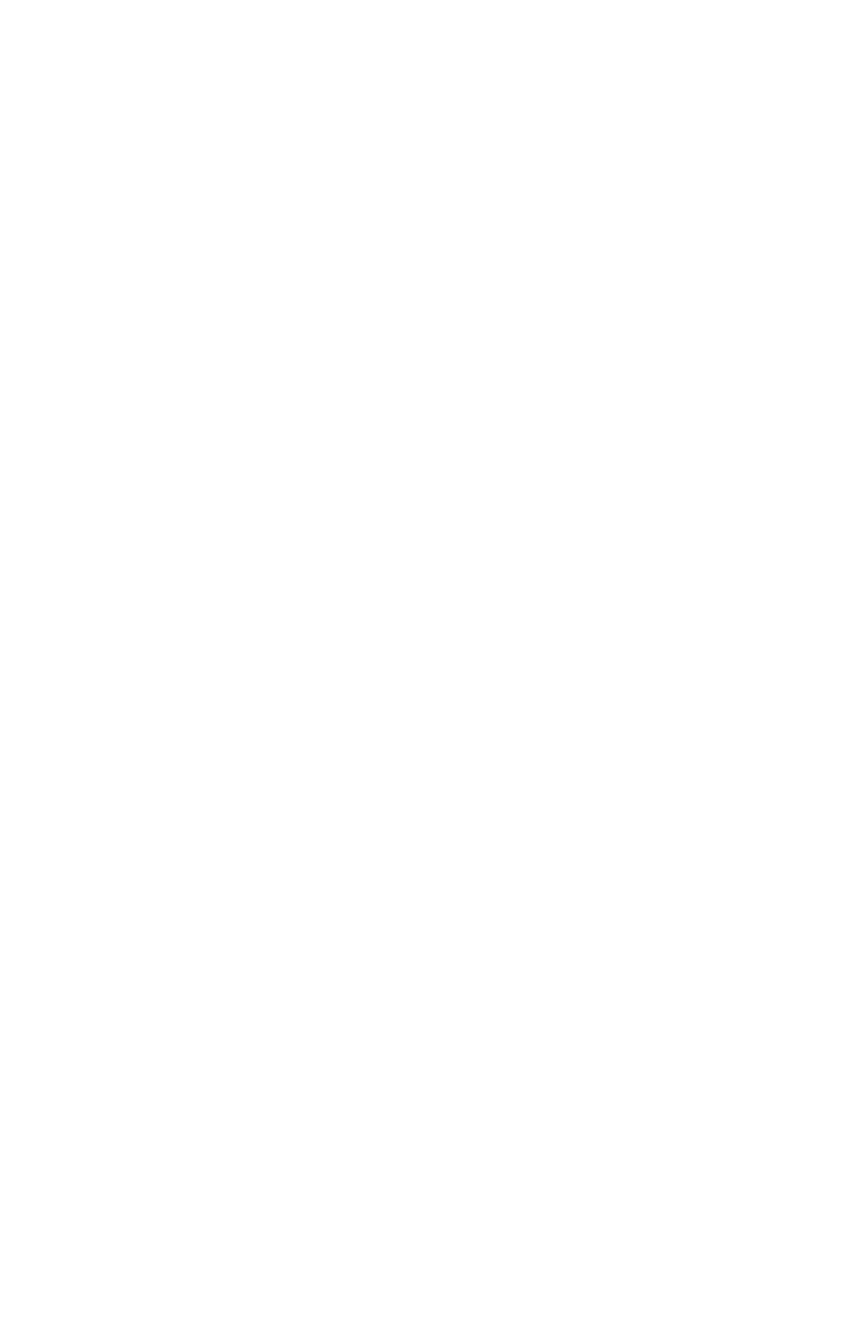
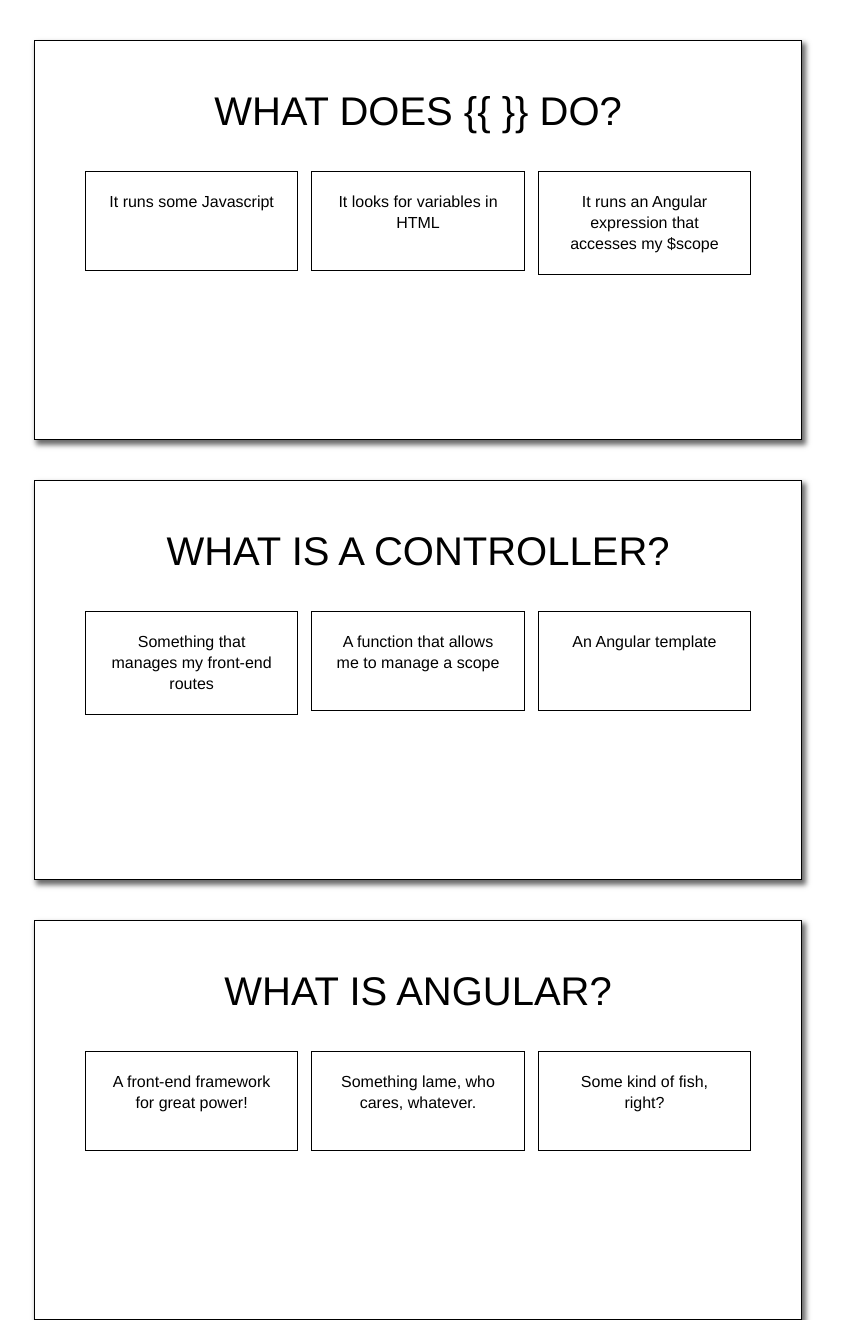
Before and after one commit to nirmohi0605/flashcards-day1, a website: page index.html in a window 1280 px wide. Shown: the whole page, without its empty margins (222-1063 px from the left). Before the commit the page ends 800 px from the top, so only its background shows below. Drawn offline with Linux system fonts and the light colour scheme.

Commit message:
done with the workshop

```diff
--- a/index.html
+++ b/index.html
@@ -1,11 +1,28 @@
 <!DOCTYPE html>
 <html>
+
 <head>
     <title>Flash Cards</title>
     <!-- We've provided some styles for you, aren't we nice? -->
     <link rel="stylesheet" type="text/css" href="reset.css" />
     <link rel="stylesheet" type="text/css" href="style.css" />
 </head>
+
 <body>
+    <div ng-app="FlashCards" ng-controller="MainController">
+        <div ng-repeat='flashcard in flashCards | orderBy: "question"' ng-controller="FlashCardController" class="flash-card">
+            <h1>{{ flashcard.question | uppercase }}</h1>
+            <ul class="flash-card-answers">
+                <li ng-click="answerQuestion(answer)" class="flash-card-answer" ng-repeat='answer in flashcard.answers'>{{ answer.text }}</li>
+            </ul>
+            <h2 class="answer-feedback" ng-show="answered" ng-class='{ correct: answeredCorrectly, incorrect:!answeredCorrectly}'>
+       			<span ng-show="answeredCorrectly">Yeah, you got it right!</span>
+    			<span ng-show="!answeredCorrectly">Nope, you got it wrong.</span>
+			</h2>
+        </div>
+    </div>
+    <script src="angular.js"></script>
+    <script src="app.js"></script>
 </body>
+
 </html>
--- a/public/app.js
+++ b/public/app.js
@@ -0,0 +1,66 @@
+var app = angular.module('FlashCards', []);
+
+app.controller('FlashCardController', function($scope) {
+
+    $scope.answerQuestion = function(answer) {
+        $scope.answered = true;
+        $scope.answeredCorrectly = answer.correct;
+    };
+    // $scope.flashCard = {
+    //     question: 'What is Angular?',
+    //     answers: [{
+    //         text: 'A front-end framework for great power!',
+    //         correct: true
+    //     }, {
+    //         text: 'Something lame, who cares, whatever.',
+    //         correct: false
+    //     }, {
+    //         text: 'Some kind of fish, right?',
+    //         correct: false
+    //     }]
+
+    // };
+
+});
+
+app.controller('MainController', function($scope) {
+
+    $scope.flashCards = [{
+        question: 'What is Angular?',
+        answers: [{
+            text: 'A front-end framework for great power!',
+            correct: true
+        }, {
+            text: 'Something lame, who cares, whatever.',
+            correct: false
+        }, {
+            text: 'Some kind of fish, right?',
+            correct: false
+        }]
+    }, {
+        question: 'What is a controller?',
+        answers: [{
+            text: 'Something that manages my front-end routes',
+            correct: false
+        }, {
+            text: 'A function that allows me to manage a scope',
+            correct: true
+        }, {
+            text: 'An Angular template',
+            correct: false
+        }]
+    }, {
+        question: 'What does {{ }} do?',
+        answers: [{
+            text: 'It runs some Javascript',
+            correct: false
+        }, {
+            text: 'It looks for variables in HTML',
+            correct: false
+        }, {
+            text: 'It runs an Angular expression that accesses my $scope',
+            correct: true
+        }]
+    }];
+
+})
--- a/server/app.js
+++ b/server/app.js
@@ -1,5 +1,6 @@
 var path = require('path');
 var express = require('express');
+
 
 var app = express(); // Create an express app!
 module.exports = app; // Export it so it can be require('')'d
@@ -22,6 +23,6 @@
 app.use(express.static(publicPath));
 
 // If we're hitting our home page, serve up our index.html file!
-app.get('/', function (req, res) {
+app.get('/', function(req, res) {
     res.sendFile(indexHtmlPath);
 });
```
Lines whose indentation alone changed are shown as unchanged.
